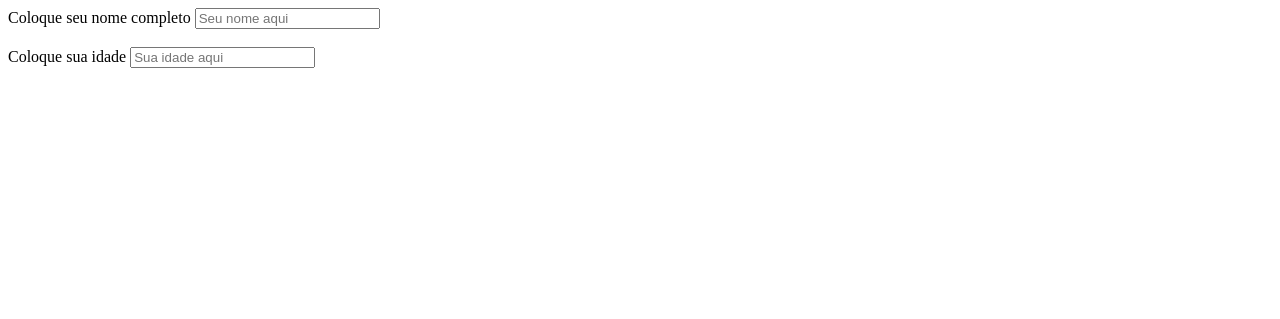
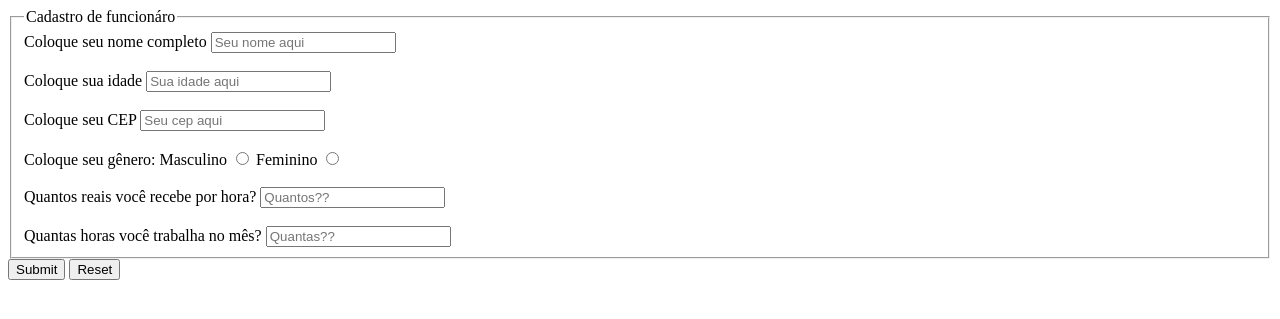
Before and after one commit to Nahyron/nahyron-php, a PHP site: page /cadastroFuncionario.php in a window 1280 px wide. Shown: the top 319 px of the page. Run offline with PHP 8.4, Linux system fonts and the light colour scheme.

Commit message:
terrrminado o trbalho do Raynner

```diff
--- /dev/null
+++ b/arquivo/formulario.txt
@@ -0,0 +1,2 @@
+nahyron | 12 | 43324324 | Masculino |  | 400
+gfhgfhgfhgf | 232321321 | 32321323 | Masculino | 32321 | 3213213213
--- a/cadastroFuncionario.php
+++ b/cadastroFuncionario.php
@@ -10,42 +10,100 @@
 <!-- Os comentários dizem oq os comandos que estão em baixo deles fazem -->
 
 
-<!-- Aqui criei um form ja que vou fazer um formulário de perguntas -->
-<form >
+<!-- Aqui criei um form ja que vou fazer um formulário de perguntas, junto com um fieldset para deixar como um formulário -->
+<form method="POST">
 
+<fieldset>
+
+<!-- aqui serve para nomear o formulário -->
+
+<legend>Cadastro de funcionáro</legend>
 
 <!-- Aqui serve para eu solicitar qual informação a pessoa deve colocar -->
 
 <label name="nome">Coloque seu nome completo</label>
 
-<!-- aqui serve para criar um campo para a pessa colocar a informação que foi solicitado na linha a cima -->
+<!-- aqui serve para criar um campo para a pessoa colocar a informação que foi solicitado na linha a cima -->
 
-<input type="text" name="nome" placeholder="Seu nome aqui">
+<input type="text" name="nome" placeholder="Seu nome aqui" required>
 <br><br>
 
 <!-- Aqui serve para eu solicitar qual informação a pessoa deve colocar -->
 
 <label name="idade">Coloque sua idade</label>
 
-<!-- aqui serve para criar um campo para a pessa colocar a informação que foi solicitado na linha a cima -->
+<!-- aqui serve para criar um campo para a pessoa colocar a informação que foi solicitado na linha a cima -->
 
-<input type="number" name="idade" placeholder="Sua idade aqui">
+<input type="number" name="idade" placeholder="Sua idade aqui" required>
+<br><br>
+
+<!-- Aqui serve para eu solicitar qual informação a pessoa deve colocar -->
+
+<label name="cep">Coloque seu CEP</label>
+
+<!-- aqui serve para criar um campo para a pessoa colocar a informação que foi solicitado na linha a cima -->
+
+<input type="number" name="cep" placeholder="Seu cep aqui" required>
+<br><br>
+
+<!-- aqui serve para eu mostrar e solicitar para a pessoa colocar o genero dela -->
+
+<label name="genero">Coloque seu gênero:</label>
+
+<!-- aqui serve para criar um campo para a pessoa selecionar (clicar) a informação que foi solicitado na linha a cima (label mostra, input é a ação que a pessoa vai fazer (clicar)) -->
+
+<label for="option1">Masculino</label>
+<input type="radio" name="genero" value="Masculino" required>
+<label for="option2">Feminino</label>
+<input type="radio" name="genero" value="Feminino" required>
+<br><br>
+
+<!-- Aqui serve para eu solicitar qual informação a pessoa deve colocar -->
+
+<label name="dinheiro">Quantos reais você recebe por hora?</label>
+
+<!-- aqui serve para criar um campo para a pessoa colocar a informação que foi solicitado na linha a cima -->
+
+<input type="number" name="dinheiro" placeholder="Quantos??" required>
+<br><br>
+
+<!-- Aqui serve para eu solicitar qual informação a pessoa deve colocar -->
+
+<label name="horas">Quantas horas você trabalha no mês?</label>
+
+<!-- aqui serve para criar um campo para a pessoa colocar a informação que foi solicitado na linha a cima -->
+
+<input type="number" name="horas" placeholder="Quantas??" required>
 
 
 
+</fieldset>
 
 
 
-
-
-
-
-
-
+<input type="submit" name="enviar">
+<input type="reset" name="limpar">
 
 </form>
 
 <?php
+
+if ($_SERVER["REQUEST_METHOD"] == "POST"){
+
+$nome = $_POST["nome"];
+$idade = $_POST["idade"];
+$cep = $_POST ["cep"];
+$genero = $_POST["genero"];
+$dinheiro = $_POST["dinheiro"];
+$horas = $_POST["horas"];
+
+
+ $linha = "$nome | $idade | $cep | $genero | $dinheiro | $horas \n";
+
+  file_put_contents("arquivo/formulario.txt", $linha, FILE_APPEND);
+
+
+}
 
 
 
```
